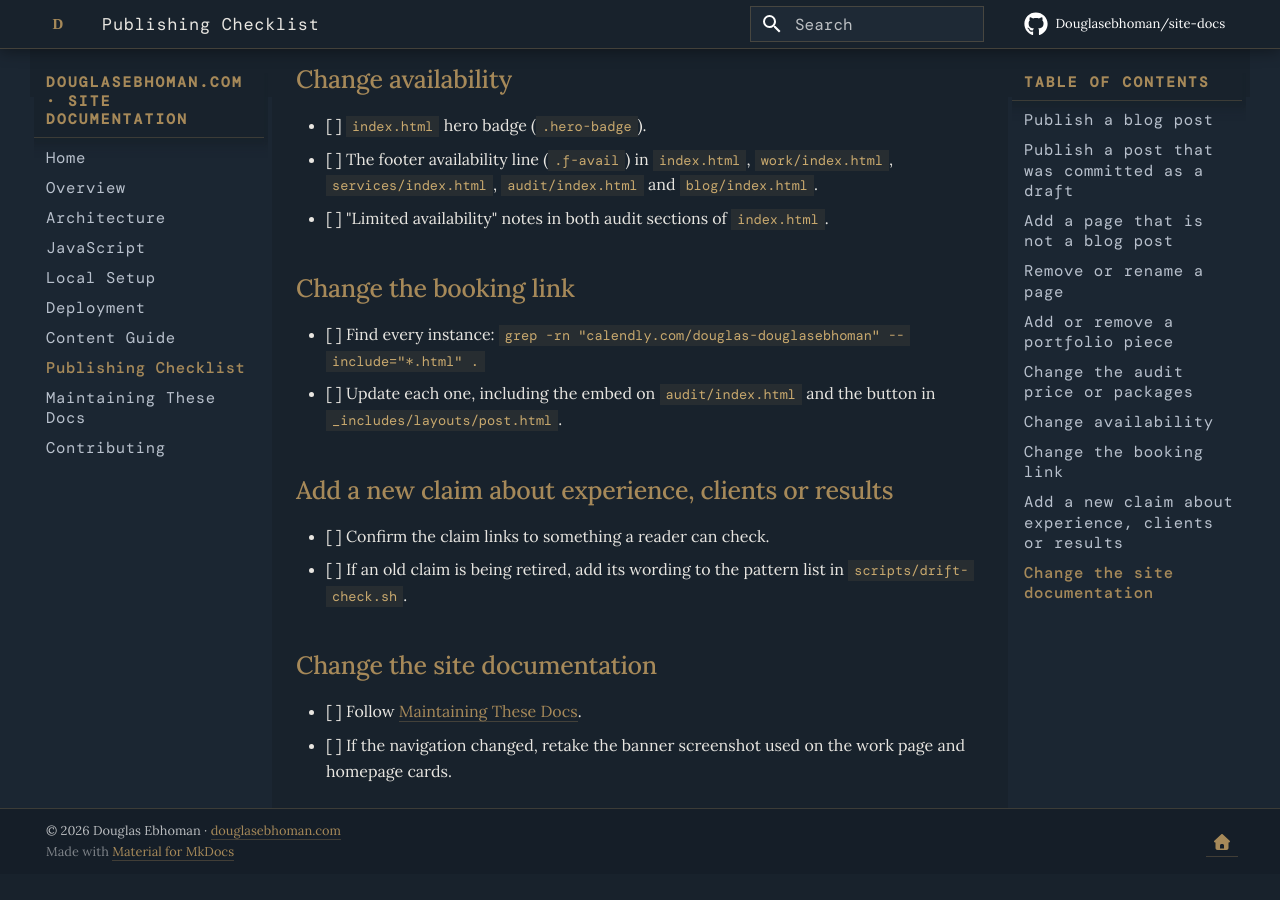
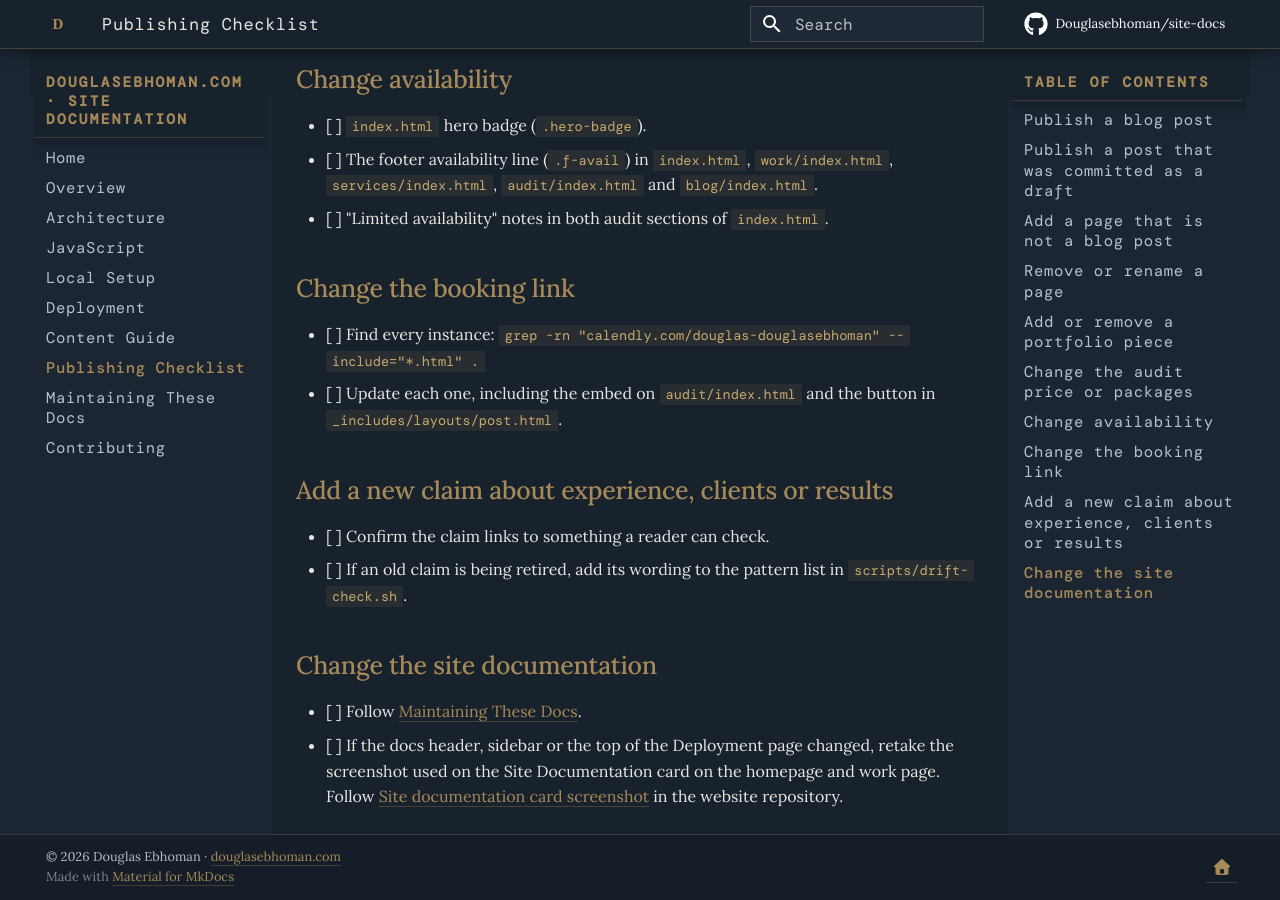
Before and after one commit to Douglasebhoman/site-docs, an MkDocs documentation site: the page built from docs/publishing-checklist.md, in a window 1280 px wide and 900 px high, scrolled down 2481 px. Built offline with MkDocs 1.6.1 and Material for MkDocs 9.7.7, drawn with Linux system fonts in a browser that asks for light colours; some web fonts are replaced; comment, search, counter and statistics services are not loaded; before the commit the page ends 3355 px from its top, so only the background shows below that.

Commit message:
docs: link the checklist to the site docs screenshot steps
Co-Authored-By: Claude Opus 5.5 <noreply@anthropic.com>

```diff
--- a/docs/publishing-checklist.md
+++ b/docs/publishing-checklist.md
@@ -84,4 +84,4 @@ Buttons do not show a price. The price appears on the price blocks, in statistic
 ## Change the site documentation
 
 - [ ] Follow [Maintaining These Docs](maintaining-these-docs.md).
-- [ ] If the navigation changed, retake the banner screenshot used on the work page and homepage cards.
+- [ ] If the docs header, sidebar or the top of the Deployment page changed, retake the screenshot used on the Site Documentation card on the homepage and work page. Follow [Site documentation card screenshot](https://github.com/Douglasebhoman/douglasebhoman.github.io/blob/main/scripts/og/README.md#site-documentation-card-screenshot) in the website repository.
```
